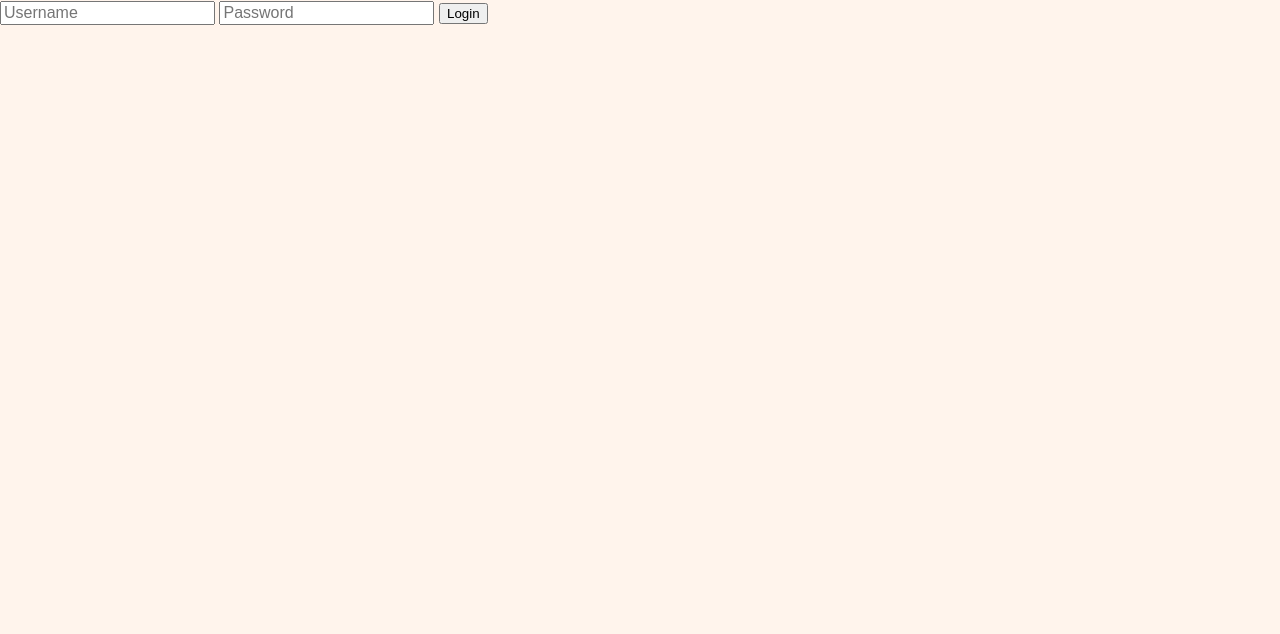
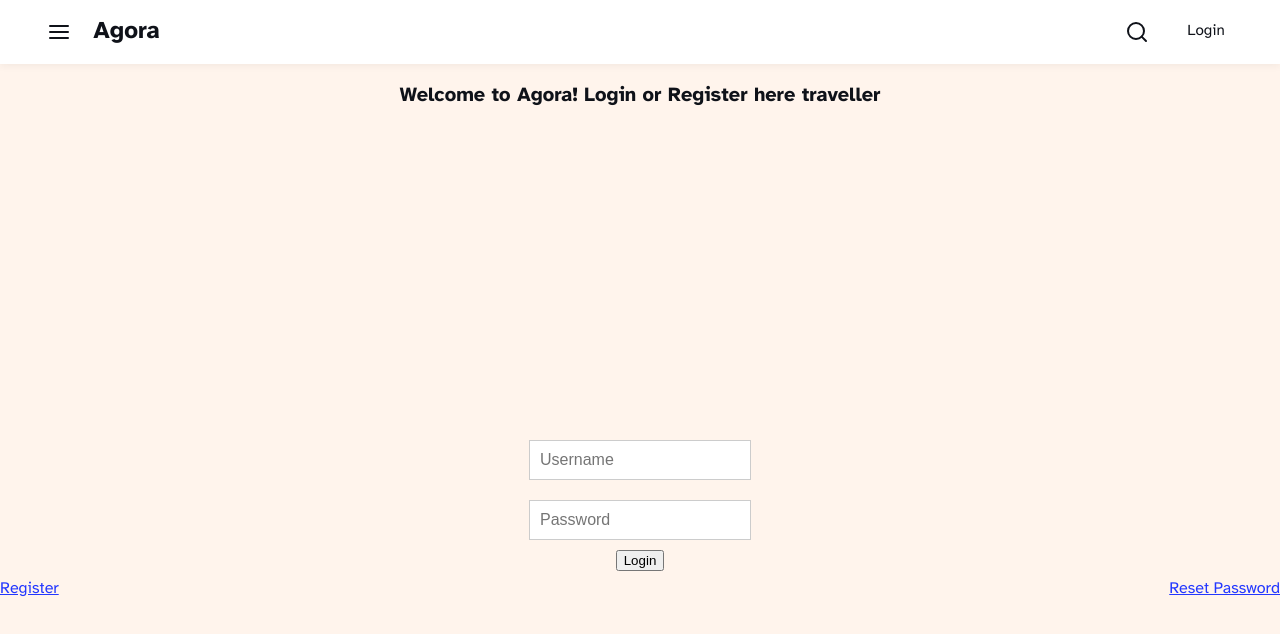
Before and after one commit to TheMerjin/website, an Astro site: page /login in a window 1280 px wide. Built offline with nearby package versions, Linux system fonts and the light colour scheme; Astro itself is replaced by a stand-in of ours.

Commit message:
Added login page :)

```diff
--- a/src/components/Header.astro
+++ b/src/components/Header.astro
@@ -15,6 +15,7 @@ import Sidebar from './Sidebar.astro';
 		</div>
 		<div class="nav-right">
 			<Search />
+			<a href="/login" class="login-button">Login</a>
 		</div>
 	</nav>
 </header>
@@ -79,7 +80,21 @@ import Sidebar from './Sidebar.astro';
 	}
 
 	.nav-right {
-		/* Contains the search component */
+		display: flex;
+		align-items: center;
+		gap: 1em;
+	}
+	.login-button {
+		font-size: 0.95em;
+		text-decoration: none;   /* removes underline */
+    	color: inherit; /* inherits color from parent */
+		padding: 0.4em 1em;
+	}
+	/* Optionally, make the search input smaller */
+	.nav-right input[type="search"],
+	.nav-right .search-input {
+		font-size: 0.95em;
+		padding: 0.4em 0.8em;
 	}
 
 	/* Hide the middle nav links as they are now in the sidebar */
--- a/src/pages/login.astro
+++ b/src/pages/login.astro
@@ -6,16 +6,72 @@ import { SITE_TITLE, SITE_DESCRIPTION } from '../consts';
 ---
 
 <html lang="en">
-	<head>
-		<BaseHead title={SITE_TITLE} description={SITE_DESCRIPTION} />
-	</head>
+
+
 
     <body>
-        <form id = "login-form">
+        <head>
+            <BaseHead title={SITE_TITLE} description={SITE_DESCRIPTION} />
+        </head>
+        <Header />
+        <h3 class = "login-title"> Welcome to Agora! Login or Register here traveller</h3>
+        <div class="page-content"></div>
+            <form id = "login-form" class = "login-form">
 
-            <input type="text" name="username" placeholder="Username" required>
-            <input type="password" name="password" placeholder="Password" required>
-            <button type="submit">Login</button>
-        </form>
+                <input type="text" class = login-input name="username" placeholder="Username" required> </input>
+                <input type="password" class = login-input name="password" placeholder="Password" required> </input>
+                <button type="submit">Login</button>
+                <div class="auth-links">
+                    <a href="/register" class="register-link">Register</a>
+                    <a href="/reset-password" class="reset-link">Reset Password</a>
+                </div>
+            </form>
+            </div>
+        </div>
     </body>
 </html>
+<style>
+    .page-content {
+  display: flex;
+  flex-direction: column;
+  align-items: flex-end; /* aligns everything to the right */
+  gap: 0.5em;
+}
+    .login-title {
+        text-align: center;
+        font-size: 20px;
+        font-weight: bold;
+        margin-top: 20px;
+    }
+    .login-form {
+        display: flex;
+        flex-direction: column;
+        align-items: center;
+        justify-content: center;
+        height: 100vh;
+    }
+    .auth-links {
+        display: flex;
+        width: 100%;
+        justify-content: space-between;
+        margin-top: 0.2em;
+        }
+    .login-input {
+        width: 200px;
+        padding: 10px;
+        margin: 10px 10px;
+        border: 1px solid #ccc;
+    }
+    .register-link {
+        text-align: right;
+        font-size: 16px;
+        margin-top: 0px;
+    }
+    .reset-password-link {
+        text-align: left;
+        font-size: 16px;
+        margin-top: 0px;
+    }
+
+
+</style>
```
